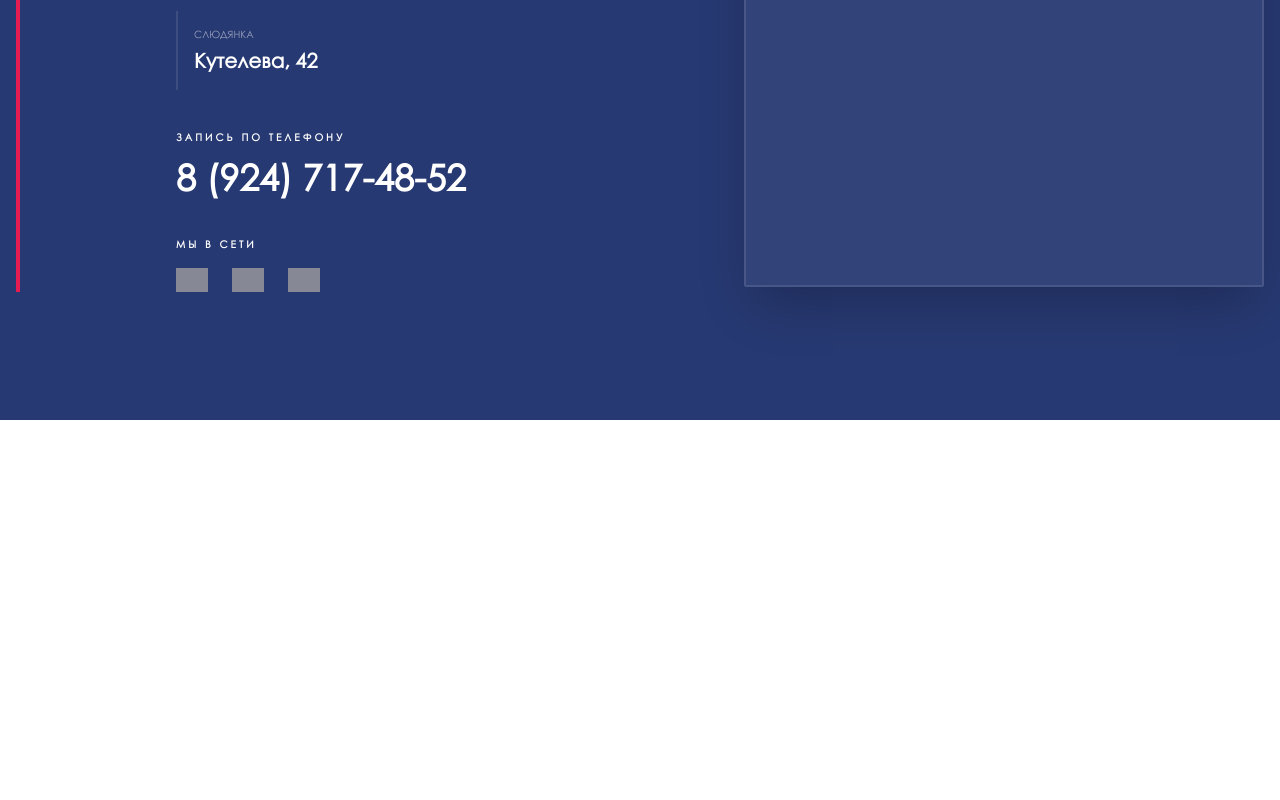
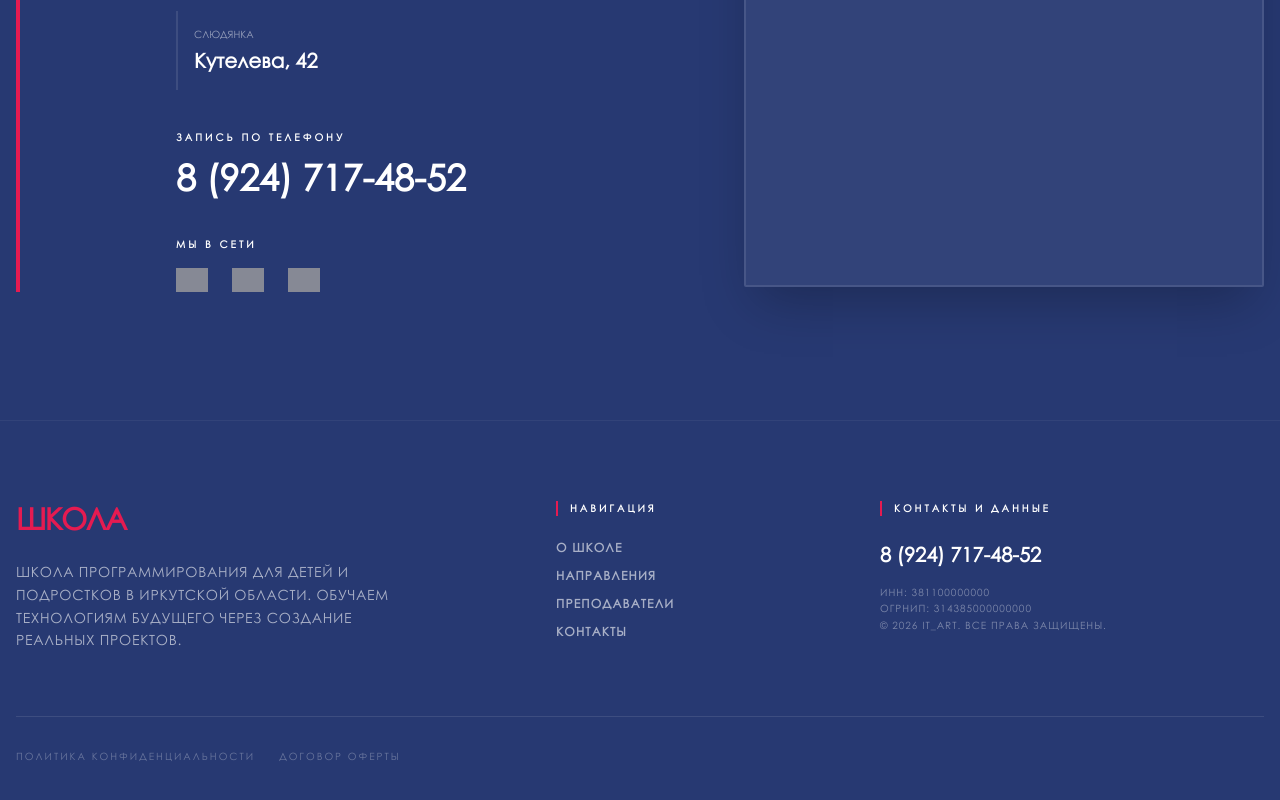
Before and after one commit to Evgesha675/sigma, a Vue app: page / in a window 1280 px wide. Shown: the part 3971-4771 px from the top of the page. Before the commit the page ends 4391 px from the top, so only its background shows below. Built offline with nearby package versions, Linux system fonts and the light colour scheme; grey boxes are pictures that could not be loaded.

Commit message:
feat: added footer

```diff
--- a/src/App.vue
+++ b/src/App.vue
@@ -5,6 +5,7 @@ import AboutUs from './components/AboutUs.vue'
 import Courses from './components/Courses.vue'
 import Teachers from './components/Teachers.vue'
 import Contacts from './components/Contacts.vue'
+import TheFooter from './components/TheFooter.vue'
 </script>
 
 <template>
@@ -17,6 +18,7 @@ import Contacts from './components/Contacts.vue'
       <Courses />
       <Teachers />
       <Contacts />
+      <TheFooter />
     </main>
   </div>
 </template>
--- /dev/null
+++ b/src/components/TheFooter.vue
@@ -0,0 +1,75 @@
+<script setup>
+const navLinks = [
+  { name: 'О школе', href: '#about' },
+  { name: 'Направления', href: '#courses' },
+  { name: 'Преподаватели', href: '#teachers' },
+  { name: 'Контакты', href: '#contacts' },
+]
+</script>
+
+<template>
+  <footer class="bg-sigma-blue pt-20 pb-10 px-4 font-gothic border-t border-white/5">
+    <div class="mx-auto w-full max-w-container qhd:max-w-container-qhd">
+
+      <div class="grid grid-cols-1 md:grid-cols-12 gap-12 mb-16">
+
+        <div class="md:col-span-5 space-y-6">
+          <div class="flex items-center">
+            <span class="text-3xl font-black text-white uppercase tracking-tighter">
+              <span class="text-sigma-pink">Школа</span>
+            </span>
+          </div>
+          <p class="text-white/60 text-sm max-w-sm leading-relaxed uppercase tracking-wider">
+            Школа программирования для детей и подростков в Иркутской области.
+            Обучаем технологиям будущего через создание реальных проектов.
+          </p>
+
+        </div>
+
+        <div class="md:col-span-3">
+          <h4 class="footer-title">Навигация</h4>
+          <nav class="flex flex-col gap-3">
+            <a v-for="link in navLinks" :key="link.name" :href="link.href" class="footer-link">
+              {{ link.name }}
+            </a>
+          </nav>
+        </div>
+
+        <div class="md:col-span-4">
+          <h4 class="footer-title">Контакты и данные</h4>
+          <div class="space-y-4">
+            <a href="tel:+79247174852" class="text-xl font-bold text-white block hover:text-sigma-pink transition-colors">
+              8 (924) 717-48-52
+            </a>
+            <p class="text-[10px] text-white/40 leading-relaxed uppercase tracking-widest">
+              ИНН: 381100000000<br>
+              ОГРНИП: 314385000000000<br>
+              © 2026 IT_ART. ВСЕ ПРАВА ЗАЩИЩЕНЫ.
+            </p>
+          </div>
+        </div>
+      </div>
+
+      <div class="pt-8 border-t border-white/10 flex flex-col md:flex-row justify-between items-center gap-4">
+        <div class="flex flex-wrap justify-center gap-6 text-[10px] uppercase tracking-[0.2em]">
+          <a href="#" class="text-white/30 hover:text-white transition-colors">Политика конфиденциальности</a>
+          <a href="#" class="text-white/30 hover:text-white transition-colors">Договор оферты</a>
+        </div>
+      </div>
+    </div>
+  </footer>
+</template>
+
+<style scoped>
+.footer-title {
+  @apply text-white text-[10px] font-black uppercase tracking-[0.3em] mb-6 block border-l-2 border-sigma-pink pl-3;
+}
+
+.footer-link {
+  @apply text-white/60 text-xs font-bold uppercase tracking-widest hover:text-sigma-pink transition-colors duration-300;
+}
+
+.social-icon-footer {
+  @apply w-10 h-10 border border-white/10 flex items-center justify-center text-[10px] font-black text-white hover:bg-sigma-pink hover:border-sigma-pink transition-all duration-300;
+}
+</style>
```
